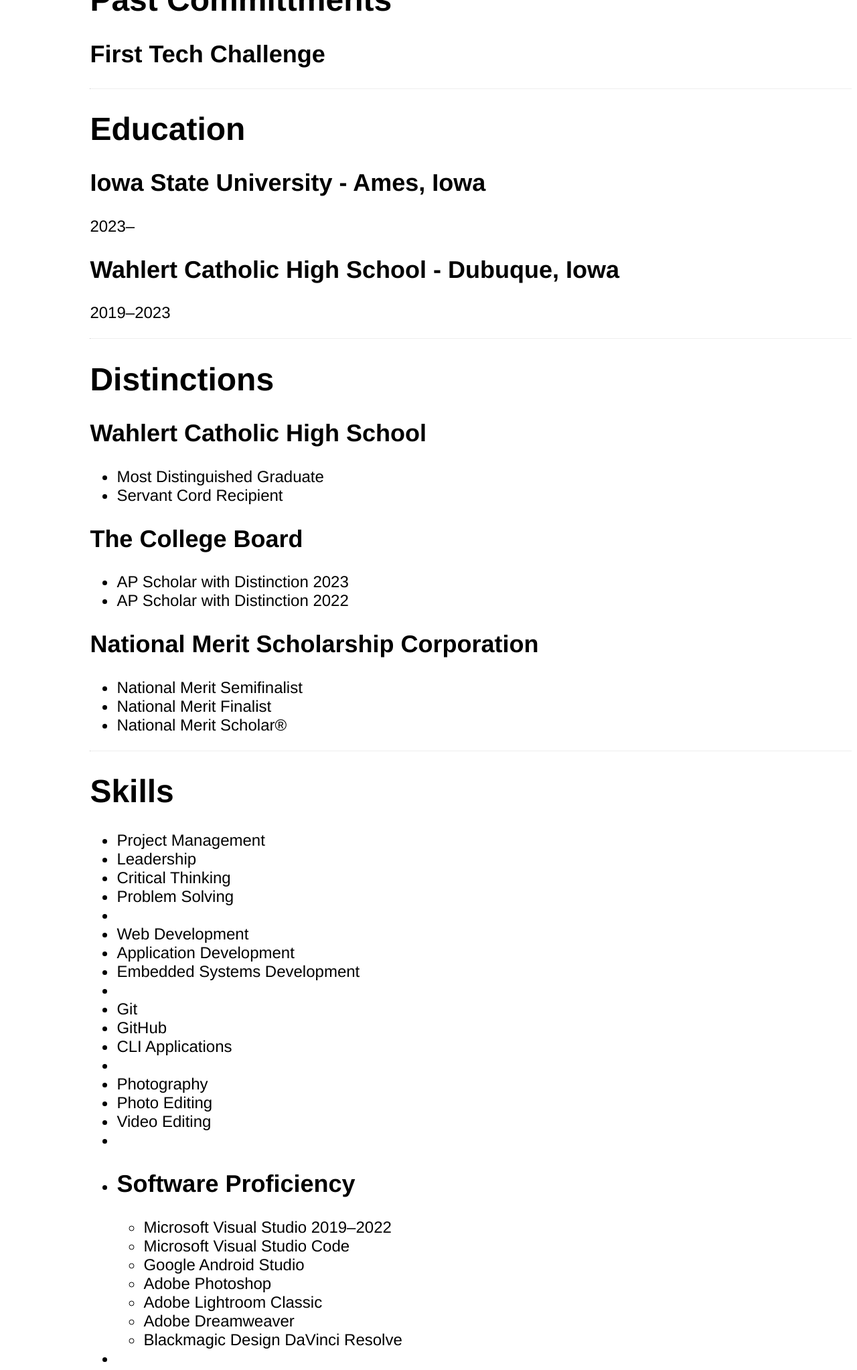
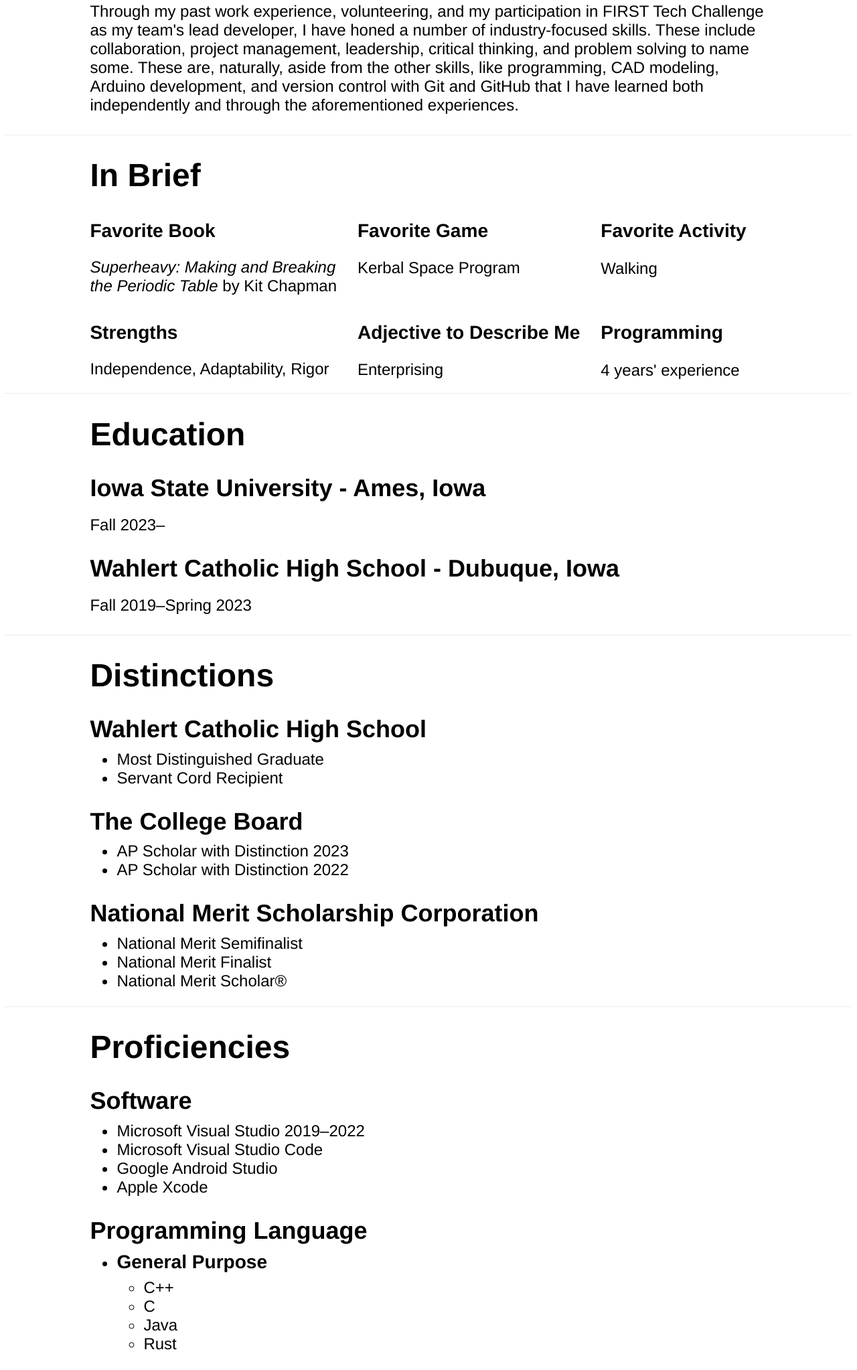
Before and after one commit to connorjlink/connorjlink.github.io, a plain HTML site: page index.html in a window 1280 px wide. Shown: the part 416-2462 px from the top of the page at 67% size. Drawn offline with Linux system fonts and the light colour scheme.

Commit message:
Further style pages and add more personal information

```diff
--- a/index.css
+++ b/index.css
@@ -10,6 +10,7 @@
 
 .main {
     margin-left: 10%;
+    margin-right: 10%;
     font-size: 150%;
 }
 
@@ -77,6 +78,51 @@
     text-align: center;
 }
 
+.main ul {
+    margin-top: -2%;
+}
+
+.main p {
+    margin-top: -1%;
+    margin-bottom: 3%;
+}
+
 img {
     max-width: 20%;
 }
+
+.gridwrapper {
+    display: grid;
+    margin-top: -2%;
+    margin-bottom: 1%;
+}
+
+.one {
+    grid-column: 1;
+    grid-row: 1;
+}
+
+.two {
+    grid-column: 2;
+    grid-row: 1;
+}
+
+.three {
+    grid-column: 3;
+    grid-row: 1;
+}
+
+.four {
+    grid-column: 1;
+    grid-row: 2;
+}
+
+.five {
+    grid-column: 2;
+    grid-row: 2;
+}
+
+.six {
+    grid-column: 3;
+    grid-row: 2;
+}
--- a/index.html
+++ b/index.html
@@ -26,25 +26,71 @@
 
 		<div class="main">
 			<h1>About Me</h1>
-        <p>Hello, all. I'm Connor J. Link, an aspiring hardware engineer and a hobbyist programmer. A spring 2023 graduate of Wahlert Catholic High School in Dubuque, I plan to pursue further studies in technology starting at Iowa State University in Ames beginning in the fall of 2023.</p>
-		<p>In my free time, I enjoy programming, playing video games, practicing piano, shooting and editing photos, and more.</p>
 
-		<h1>Past Committments</h1>
-		<h2>First Tech Challenge</h2>
-		<p></p>
+        	<p>I'm Connor J. Link, an aspiring hardware engineer and a hobbyist programmer. A spring 2023 graduate of Wahlert Catholic High School, I plan to pursue further studies in technology as a Computer Engineering major starting at Iowa State University beginning in the fall of 2023.</p>
+
+			<p>In my free time, I enjoy programming, practicing piano, shooting and editing photos and videos, working out, and playing puzzle video games. Filled with curiosity and a passion to learn, I touch on every topic I can in my research&mdash;space, aviation, automobiles, and computing among many.</p>
+
+			<p>Through my past work experience, volunteering, and my participation in FIRST Tech Challenge as my team's lead developer, I have honed a number of industry-focused skills. These include collaboration, project management, leadership, critical thinking, and problem solving to name some. These are, naturally, aside from the other skills, like programming, CAD modeling, Arduino development, and version control with Git and GitHub that I have learned both independently and through the aforementioned experiences.</p>
+		</div>
 
 		<hr>
 
-		<h1>Education</h1>
-		<h2>Iowa State University - Ames, Iowa</h2>
-		<p>2023&ndash;</p>
+		<div class="main">
+			<h1>In Brief</h1>
 
-		<h2>Wahlert Catholic High School - Dubuque, Iowa</h2>
-		<p>2019&ndash;2023</p>
+			<div class="gridwrapper">
+				<div class="one">
+					<h3>Favorite Book</h3>
+					<p><i>Superheavy: Making and Breaking<br> the Periodic Table</i> by Kit Chapman</p>
+				</div>
+
+				<div class="two">
+					<h3>Favorite Game</h3>
+					<p>Kerbal Space Program</p>
+				</div>
+
+				<div class="three">
+					<h3>Favorite Activity</h3>
+					<p>Walking</p>
+				</div>
+
+				<div class="four">
+					<h3>Strengths</h3>
+					<p>Independence, Adaptability, Rigor</p>
+				</div>
+
+				<div class="five">
+					<h3>Adjective to Describe Me</h3>
+					<p>Enterprising</p>
+
+				</div>
+
+				<div class="six">
+					<h3>Programming</h3>
+					<p>4 years' experience</p>
+				</div>
+			</div>
+		</div>
 
 		<hr>
 
+		<div class="main">
+			<h1>Education</h1>
+
+			<h2>Iowa State University - Ames, Iowa</h2>
+			<p>Fall 2023&ndash;</p>
+
+			<h2>Wahlert Catholic High School - Dubuque, Iowa</h2>
+			<p>Fall 2019&ndash;Spring 2023</p>
+		</div>
+
+
+		<hr>
+
+		<div class="main">
 			<h1>Distinctions</h1>
+
 			<h2>Wahlert Catholic High School</h2>
 			<ul>
 				<li>Most Distinguished Graduate</li>
@@ -63,53 +109,22 @@
 				<li>National Merit Finalist</li>
 				<li>National Merit Scholar&reg;</li>
 			</ul>
+		</div>
 
 		<hr>
 
-		<h1>Skills</h1>
-		<ul>
-			<li>Project Management</li>
-			<li>Leadership</li>
-			<li>Critical Thinking</li>
-			<li>Problem Solving</li>
+		<div class="main">
+			<h1>Proficiencies</h1>
 
-			<li>&nbsp;</li>
-
-			<li>Web Development</li>
-			<li>Application Development</li>
-			<li>Embedded Systems Development</li>
-
-			<li>&nbsp;</li>
-
-			<li>Git</li>
-			<li>GitHub</li>
-			<li>CLI Applications</li>
-
-			<li>&nbsp;</li>
-
-			<li>Photography</li>
-			<li>Photo Editing</li>
-			<li>Video Editing</li>
-
-			<li>&nbsp;</li>
-
-			<li>
-				<h2>Software Proficiency</h2>
+			<h2>Software</h2>
 			<ul>
 				<li>Microsoft Visual Studio 2019&ndash;2022</li>
 				<li>Microsoft Visual Studio Code</li>
 				<li>Google Android Studio</li>
-					<li>Adobe Photoshop</li>
-					<li>Adobe Lightroom Classic</li>
-					<li>Adobe Dreamweaver</li>
-					<li>Blackmagic Design DaVinci Resolve</li>
+				<li>Apple Xcode</li>
 			</ul>
-			</li>
 
-			<li>&nbsp;</li>
-
-			<li>
-				<h2>Programming Language Proficiency</h2>
+			<h2>Programming Language</h2>
 			<ul>
 				<li>
 					<h3>General Purpose</h3>
@@ -122,14 +137,6 @@
 				</li>
 
 				<li>
-						<h3>Hardware Specification</h3>
-						<ul>
-							<li>SystemVerilog</li>
-							<li>Verilog</li>
-						</ul>
-					</li>
-
-					<li>
 					<h3>Web Development</h3>
 					<ul>
 						<li>HTML</li>
@@ -137,6 +144,12 @@
 						<li>JavaScript</li>
 					</ul>
 				</li>
+
+				<li>
+					<h3>Hardware Specification</h3>
+					<ul>
+						<li>SystemVerilog</li>
+						<li>Verilog</li>
 					</ul>
 				</li>
 			</ul>
--- a/photography.css
+++ b/photography.css
@@ -93,6 +93,7 @@
 .gear ul {
     list-style-type: none;
     margin: 0;
+    margin-top: -2%;
     padding: 0;
     display: inline-block;
 }
--- a/work.css
+++ b/work.css
@@ -81,3 +81,7 @@
     display: inline-block;
     text-align: left;
 }
+
+.item p {
+    margin-top: -1%;
+}
```
Also changed, not shown: contact.html (+1 -1 lines), projects.html (+2 -2 lines), work.html (+8 -2 lines). Lines whose indentation alone changed are shown as unchanged.
